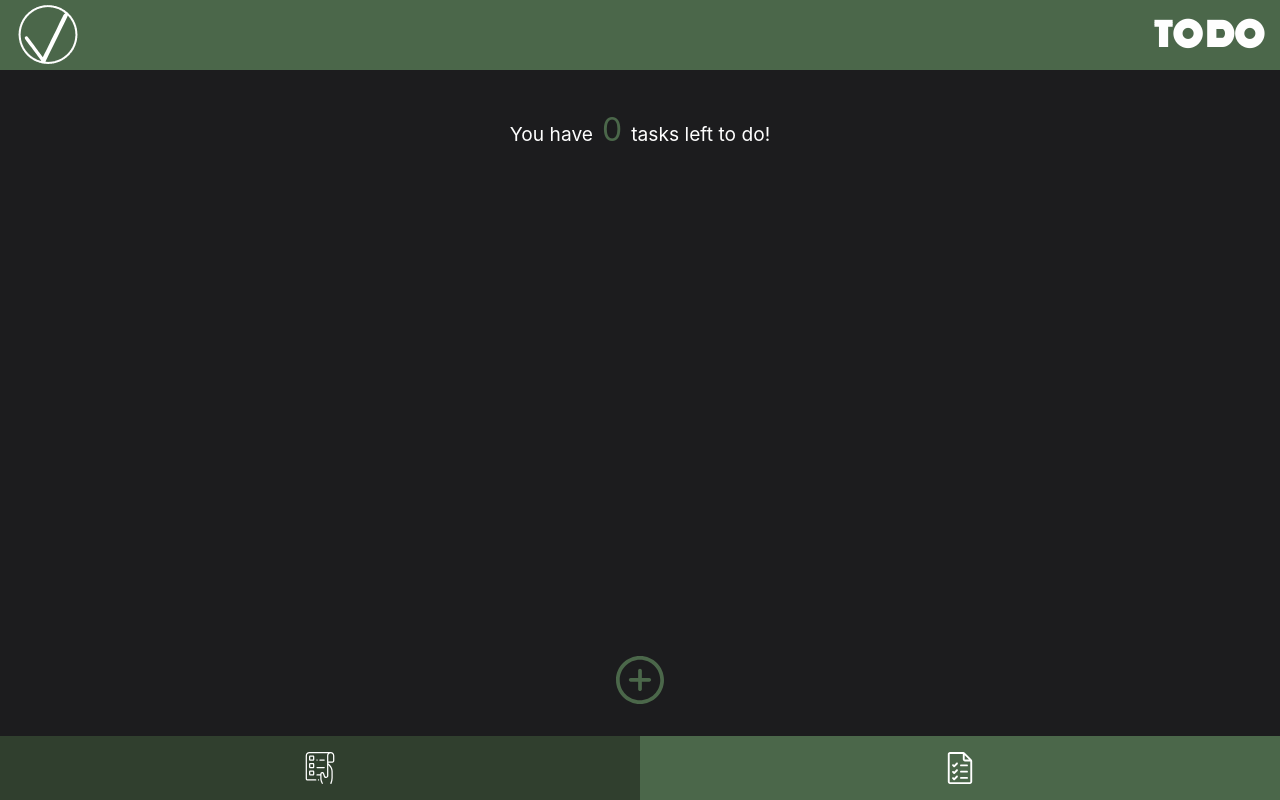
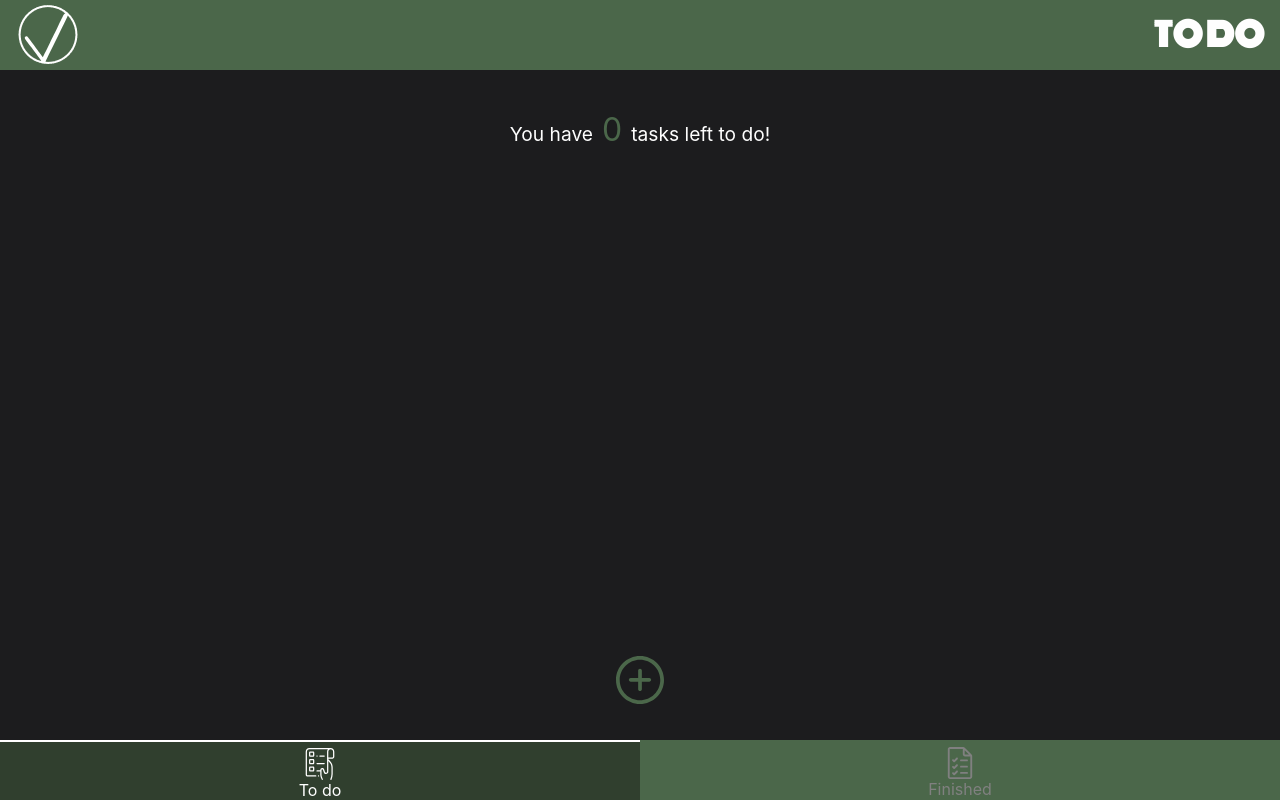
Before and after one commit to KristijanKelic/to-do-react, a React (Create React App) app in the folder to-do/: page / in a window 1280 px wide. Built offline with nearby package versions, Linux system fonts and the light colour scheme.

Commit message:
modifiying styles on nav items

```diff
--- a/to-do/src/components/add-task/add-task.styles.scss
+++ b/to-do/src/components/add-task/add-task.styles.scss
@@ -12,6 +12,7 @@
   background-color: #4b674a;
   color: white;
   text-transform: uppercase;
+  border: 0;
 }
 
 .input-group {
--- a/to-do/src/components/nav/nav.component.jsx
+++ b/to-do/src/components/nav/nav.component.jsx
@@ -11,6 +11,7 @@ const BottomNav = () => {
     <div className="bottom-nav">
       <NavLink className="nav-link" to="/" exact activeClassName="active">
         <ToDoTasks className="icon" />
+        <span>To do</span>
       </NavLink>
       <NavLink
         className="nav-link"
@@ -19,6 +20,7 @@ const BottomNav = () => {
         exact
       >
         <FinishedTasks className="icon" />
+        <span>Finished</span>
       </NavLink>
     </div>
   );
--- a/to-do/src/components/nav/nav.styles.scss
+++ b/to-do/src/components/nav/nav.styles.scss
@@ -10,11 +10,20 @@
     justify-content: center;
     align-items: center;
     flex-basis: 50%;
+    flex-direction: column;
     background-color: #4b674a;
-    padding: 1rem;
+    color: gray;
+    text-decoration: none;
+    padding-top: 0.35rem;
 
     &.active {
       background-color: #303f2e;
+      border-top: 2px solid white;
+      color: white;
+    }
+
+    &.active .icon {
+      fill: white;
     }
   }
 
@@ -25,5 +34,6 @@
     }
     width: 16px;
     height: 16px;
+    fill: gray;
   }
 }
```
Also changed, not shown: to-do/src/components/finished-tasks/finished-tasks.component.jsx (+16 -0 lines).
